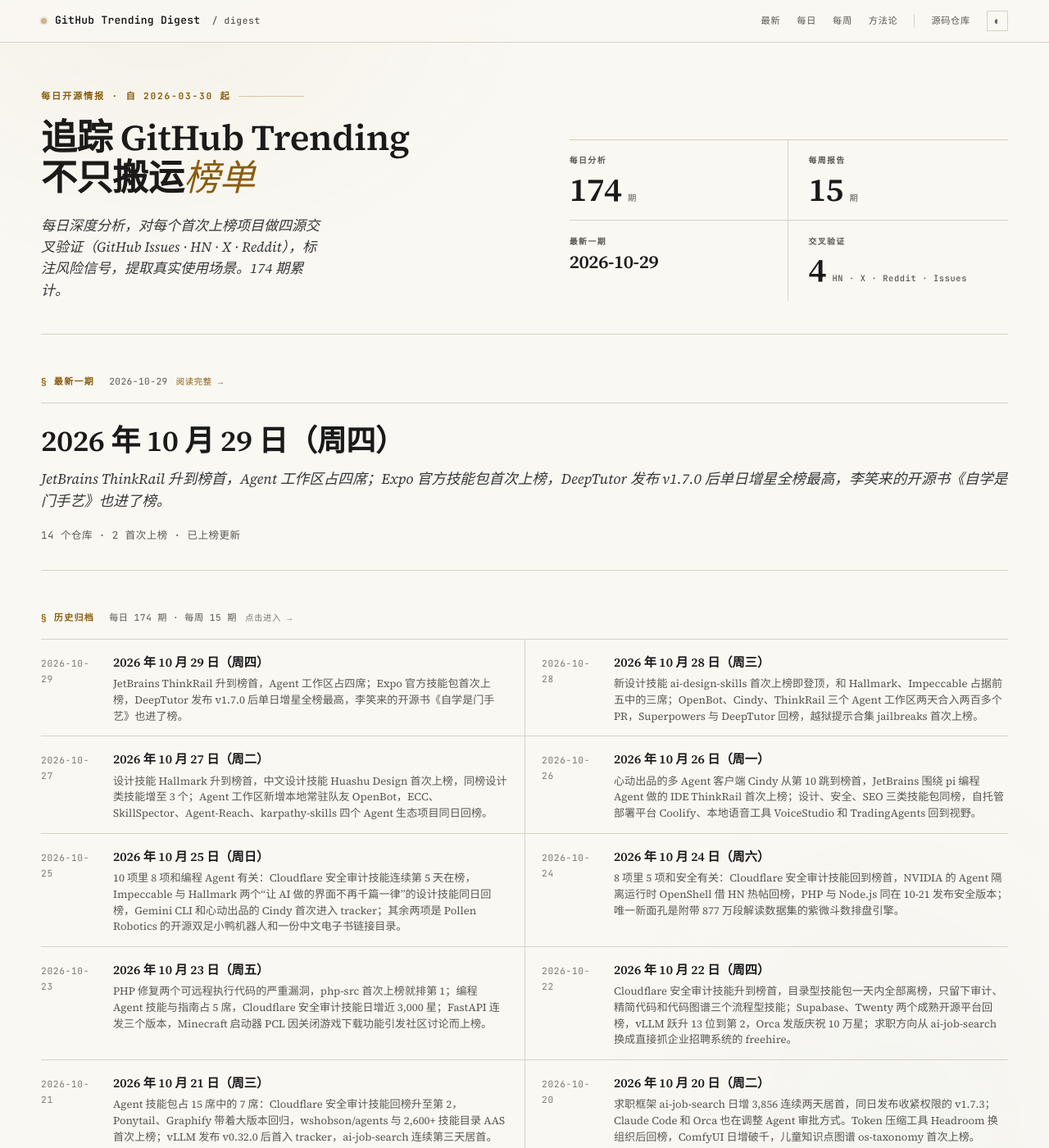
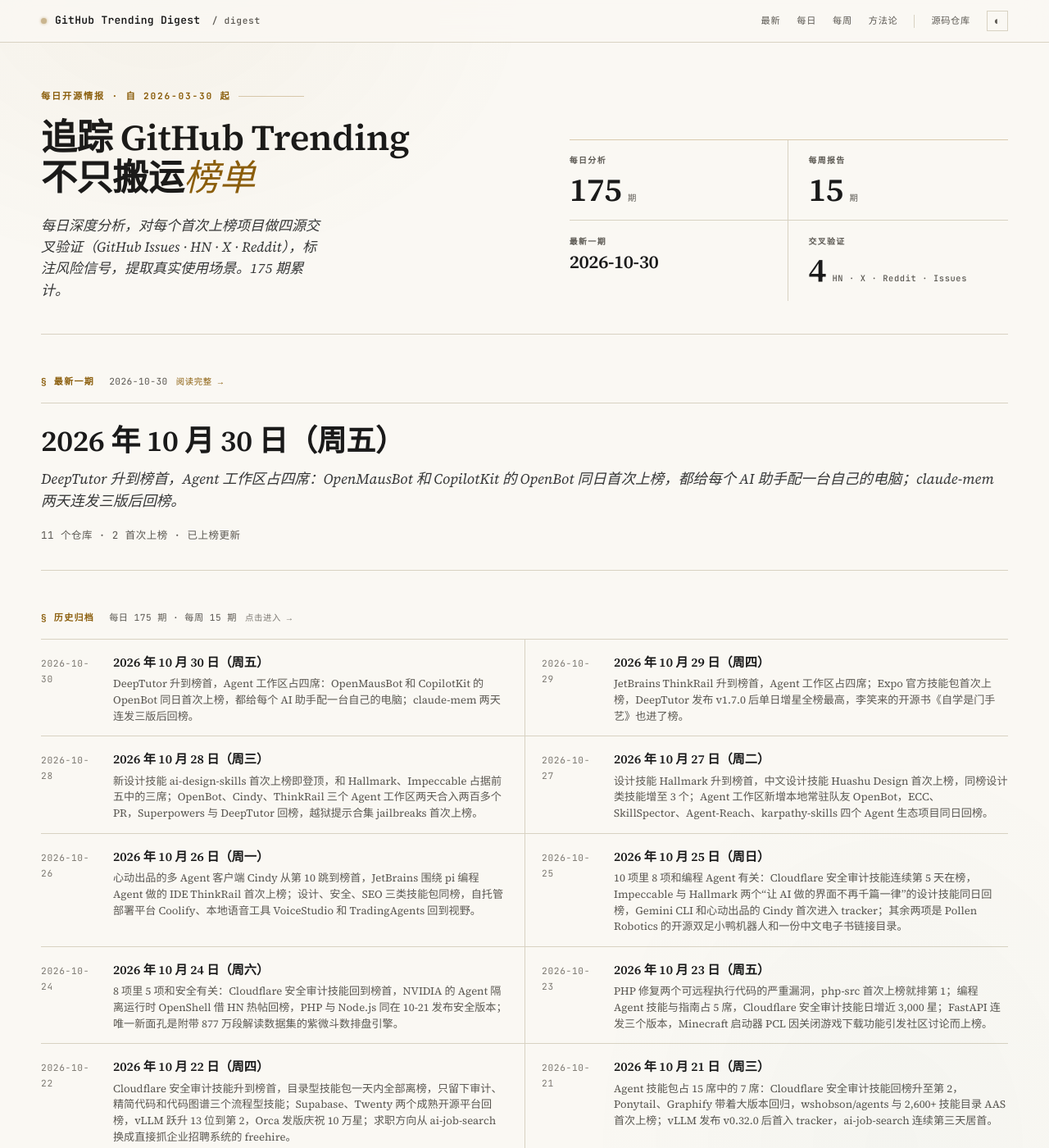
Before and after one commit to maxzyma/github-trending-digest, a Jekyll site: the page built from index.md, in a window 1280 px wide and 1400 px high. Shown: the whole window at 82% size. Built offline with Jekyll 4.4.1, drawn with Linux system fonts in a browser that asks for light colours; some of the changed lines change nothing that is shown; some of the changed text lies outside the part shown.

Commit message:
daily: 2026-10-30 public archive

```diff
--- /dev/null
+++ b/daily/2026-10-30-analysis.md
@@ -0,0 +1,168 @@
+---
+layout: daily
+date: 2026-10-30
+title: GitHub Trending 深度分析 — 2026 年 10 月 30 日（周五）
+subtitle: DeepTutor 升到榜首，Agent 工作区占四席：OpenMausBot 和 CopilotKit 的 OpenBot 同日首次上榜，都给每个 AI 助手配一台自己的电脑；claude-mem 两天连发三版后回榜。
+total: 11
+new_count: 2
+new_repos:
+  - repo: milind-soni/OpenMausBot
+    stars: 7528
+    star_delta: 1199
+    lang: TypeScript
+    source_strength: 中
+    risk_tags: ['privacy', 'dependency', 'vanity', 'bus_factor', 'compliance']
+  - repo: CopilotKit/OpenBot
+    stars: 8184
+    star_delta: 247
+    lang: TypeScript
+    source_strength: 中
+    risk_tags: ['dependency', 'stability', 'cost', 'vanity', '同名混淆']
+updated_repos:
+  - repo: HKUDS/DeepTutor
+    change: ↑3
+    days_listed: 3
+  - repo: obra/superpowers
+    change: ↑1
+    days_listed: 3
+  - repo: pbakaus/impeccable
+    change: ↑4
+    days_listed: 6
+  - repo: JetBrains/thinkrail
+    change: ↓3
+    days_listed: 5
+  - repo: nightly-labs/openbot
+    change: ↑3
+    days_listed: 4
+  - repo: elayadesign/ai-design-skills
+    change: ↓5
+    days_listed: 3
+  - repo: togg53192-cmd/jailbreaks
+    change: "="
+    days_listed: 3
+---
+
+# GitHub Trending 深度分析 — 2026 年 10 月 30 日（周五）
+
+_DeepTutor 升到榜首，Agent 工作区占四席：OpenMausBot 和 CopilotKit 的 OpenBot 同日首次上榜，都给每个 AI 助手配一台自己的电脑；claude-mem 两天连发三版后回榜。_
+
+_项目总数: 11 | 首次上榜: 2 | 重新上榜: 2 | 已上榜更新: 7 | 数据源: https://github.com/trending_
+
+## 本日主线
+
+**主线一：榜单地图 — 11 项全部和 AI 有关，Agent 工作区仍是最大一组。** 今日可分 5 组：
+
+- **Agent 工作区与 IDE**（4 项）—— `JetBrains/thinkrail`（↓3，#4）、`milind-soni/OpenMausBot`（NEW，#5）、`nightly-labs/openbot`（↑3，#6）、`CopilotKit/OpenBot`（NEW，#9）
+- **Claude Code 技能与扩展**（3 项）—— `obra/superpowers`（↑1，#2，308,606 ⭐）、`thedotmack/claude-mem`（RE，#8，104,848 ⭐）、`Donchitos/Claude-Code-Game-Studios`（RE，#11）
+- **设计技能**（2 项）—— `pbakaus/impeccable`（↑4，#3，今日 +2,870 为全榜最高）、`elayadesign/ai-design-skills`（↓5，#7）
+- **学习与教育**（1 项）—— `HKUDS/DeepTutor`（↑3，榜首，突破 5 万星）
+- **越狱提示**（1 项）—— `togg53192-cmd/jailbreaks`（=，#10）
+
+昨天的 macro、hallmark、cindy、LinkSwift、RuView、expo/skills 和《自学是门手艺》落榜，榜单从 14 项缩到 11 项。新进的 4 个项目里，2 个是 Agent 工作区，2 个是 Claude Code 生态的老项目回流。
+
+**主线二：Agent 工作区出现新形态 — 每个 AI 助手有一台自己的电脑，用户在聊天窗口里管它们。** OpenMausBot 和 CopilotKit 的 OpenBot 同日首次上榜，都以 xAI 的 Grok Bot 为参照：把多个 AI 助手做成聊天列表里的"同事"，每个助手配一台云端桌面、虚拟机或容器，能开浏览器、读写文件、操作应用，危险动作要经过审批。两者面向的人不同。OpenMausBot 是个人桌面应用，助手底层调用你本机已装的 `claude`、`codex`、`grok` 命令行，用你现有的订阅；CopilotKit/OpenBot 给企业部署在自己的服务器上，每次操作经网关按策略放行并留审计记录。加上已连续上榜 4 天的 nightly-labs/openbot（10-29 发布 v0.54.0），榜上有三个项目在做"给 AI 配电脑、让它长期干活"。两个 OpenBot 只是撞名，来自不同团队，代码互不相关。
+
+**主线三：Claude Code 生态的老项目带着新版本回榜。** claude-mem 是给 Claude Code 等编程助手做跨会话记忆的插件，10-28 到 10-29 连发 v15.4.0 到 v15.6.0，其中包括限制安装脚本走 HTTPS、拒绝跨域写入会话接口等安全修复，较 10-09 上次在榜时多了 6,330 星。Claude-Code-Game-Studios 用 49 个 Agent 模拟游戏工作室分工，10-19 的 v1.2.0 按 Anthropic 的技能编写指南重写了主流程，也不再默认放行所有 Shell 命令；它距上次在榜（04-20）已过半年，星数从约 1.05 万涨到 29,272。两者都已有较长的维护记录，适合在评估 Claude Code 插件时作为参照。
+
+**主线四：榜单解读提醒 — 几个项目的涨星需要对照维护状态看。** ai-design-skills 三天从 9,479 涨到 12,210 星，关注者 43 个，10-27 之后没有新提交，当天还把其中的 design-to-motion 技能移到了另一个仓库，目前仓库里只剩 landing-page-design 一个技能。OpenMausBot 7,528 星只有 19 个关注者，传播主要来自借 Grok Bot 话题的 KOL 帖子，不过它有 1,119 个 fork、几乎每天发版，外部贡献者也真实存在。jailbreaks 继续涨星，使用它本身违反主流模型厂商的使用条款。
+
+## 新上榜项目
+
+### [milind-soni/OpenMausBot](https://github.com/milind-soni/OpenMausBot) — NEW ⭐ 7,528（+1,199）| TypeScript | 信源：中
+
+**它是什么**: 一个桌面聊天应用，界面像 Telegram。联系人列表里每个"联系人"都是一个 AI 助手，你给它发消息派活，它在自己的电脑上完成。这台电脑可以是云端 Linux 桌面、本地隔离虚拟机，也可以在你明确开启后直接是你自己的 Mac 或 Ubuntu。
+
+**解决什么问题**: xAI 的 Grok Bot 提供了"一组 bot 当聊天联系人"的用法，但它是闭源云服务，只能用 Grok 模型，需要付费订阅。OpenMausBot 把同样的形态做成开源版：每个助手可以选不同模型，底层调用你本机已装好的 `claude`、`codex` 或 `grok` 命令行，数据存在本地 `~/.openmausbot`，敏感操作会弹出审批卡片。它还通过 Composio 接入 500 多个应用，也能经 USB 操作 Android 手机。
+
+**谁在用、怎么用**（来自 Issues/X）:
+- 场景 1: 已有 Claude Code 或 Codex 订阅的开发者，用多个助手各管一台虚拟机跑浏览、点击、手机自动化等任务；社区在推进多机电脑池（#508）等功能。
+- 场景 2: 多语言用户在实际使用移动端和桌面端，例如日本用户报告 iOS 上日文假名输入消失或被误发送（#1334），中文用户在补全简体中文翻译，目前缺 1,280 个词条（#1880）。
+- 场景 3: X 上一位提过两个 PR 的独立贡献者称它是"目前最接近 Grok Bot 的开源项目"，但也提到早期因没有 iOS 版卸载过。
+
+**社区怎么评价**:
+- 正面: 迭代很快，上线约 80 天发了 91 个版本，10-30 发布 v0.1.134；除作者外有几位贡献者提交了数百次；提供签名公证的 macOS 安装包、Windows 和 Ubuntu 安装包以及 iOS 客户端。
+- 负面: Ubuntu Wayland 下控制主机仍未开启（#345）；部分高讨论度 PR 积压较久，如 #1126（9 月提交、45 条评论）仍未合并；一篇第三方评测认为它不如 Grok Bot 顺滑。
+- 健康度: 7,528 stars / 19 subscribers ≈ 396:1；1,119 forks；550 个 open 项中 196 个是 PR；作者 milind-soni 提交 4,212 次，占前几名贡献者的约七成；2026-08-11 创建。HN 只有一条 1 分、零评论的帖子，Reddit 无讨论；X 上以作者和 KOL 借 Grok Bot 话题推广为主，独立使用反馈很少。
+
+**风险与争议**:
+- **privacy**: 开启主机控制后，助手可以直接操作你的电脑和手机，并通过 Composio 获得第三方应用授权，权限范围很大，公司电脑上使用前需评估。
+- **dependency**: 依赖 Claude、Codex、Grok 命令行及各自订阅，云桌面依赖 Composio 和赞助方服务。
+- **vanity**: 星数与关注者比例偏高，传播主要靠 KOL 借热点，HN 和 Reddit 上没有讨论；大量 fork 和外部 PR 说明有真实开发者参与，热度需要谨慎解读。
+- **bus_factor**: 提交高度集中在作者一人。
+- **compliance**: README 大量使用 Grok Bot、Meta Muse 等他方产品名做对比宣传；项目声明没有发行代币，市面上同名代币与其无关。
+
+**技术备注**: TypeScript + React 19 + Electron，Apache-2.0 许可；可用 `npm i -g openmausbot` 安装，本地在 127.0.0.1 起一个调度服务管理各助手进程。
+
+### [CopilotKit/OpenBot](https://github.com/CopilotKit/OpenBot) — NEW ⭐ 8,184（+247）| TypeScript | 信源：中
+
+**它是什么**: CopilotKit 团队做的"AI 同事"平台，公司可以把它装在自己的服务器上。每个 AI 同事有独立的容器、Chromium 浏览器、登录状态和文件目录，你像给同事派活一样交代任务。它对网页、文件和 MCP 工具的每一次操作都先经过一道网关，按策略放行或拦下并记录在案；碰到不该独自完成的事，就交给人接手，处理完再交回去。
+
+**解决什么问题**: 企业想用 Grok Bot 这类"带电脑的 Agent"，又不愿把数据和操作交给托管服务。OpenBot 用 Docker Compose 部署在企业自己的环境里，数据存在自己的 PostgreSQL，模型自选。Agent 本身可替换：任何支持 AG-UI 协议的 Agent 都能接入。AG-UI（Agent-User Interaction Protocol）是 CopilotKit 发起的开放协议，规定 Agent 和前端界面之间如何传递消息、状态和工具调用，LangGraph、Mastra、CrewAI 等框架写的 Agent 可以按它接入。
+
+**谁在用、怎么用**（来自 Issues/HN/X）:
+- 场景 1: 仓库自带的示例按企业场景配置同事，默认有"通用助理"和"知识库问答"两个，另有风险分析示例，覆盖报销审核、会议纪要转待办、工单分诊。未找到外部团队公开的生产案例。
+- 场景 2: 有用户接入电商和第三方工具时踩到策略误判和集成问题：给 Shopify 订单写备注被当成"动钱"操作拦下，退款反而放行（#890）；Composio 插件发错了认证 header（#817）。
+- 场景 3: 多同事协作仍有缺口，一个同事记住的事实被误报为另一个同事也记得（#714），内置同事无法转交任务（#399）。
+
+**社区怎么评价**:
+- 正面: 团队开发活跃，累计 706 个 PR，46 位贡献者，10-29 仍有提交；审批网关和审计记录直接回应企业对"Agent 能动手"的安全顾虑。
+- 负面: README 自标 Beta；10-12 发布 v0.2.0 后 18 天没有新版本；外部用户提交的 issue 较少，大部分讨论来自团队成员。
+- 健康度: 8,184 stars / 33 subscribers ≈ 248:1；1,048 forks；52 个 open 项（33 issue、19 PR）；第一贡献者约占 27%，前三名约占一半；2026-08-17 创建。HN 只有一条 8 月的 Show HN（12 分、1 条评论），X 上以 CopilotKit 官方和联合创始人推广为主，Reddit 无讨论。
+
+**风险与争议**:
+- **dependency**: 服务端启动需要 CopilotKit Intelligence 的 key，会话和记忆都存在 Intelligence 里；免费开发者计划可在本机 Docker 里运行，生产用量和价格需另行确认。
+- **stability**: 仍是 Beta，安全策略有误判（#890），多同事记忆和交接有已知问题（#714、#399）。
+- **cost**: 每个同事常驻一个 Chromium 实例，加上自备模型的 token 费用，同事数量多时资源开销明显。
+- **vanity**: 星数与关注者比例偏高，HN 和 Reddit 讨论很少，传播以官方推广为主，热度需要谨慎解读。
+- **同名混淆**: 与同榜的 nightly-labs/openbot 只是撞名，后者是本地桌面应用、非商业许可，两者代码和定位无关，搜索和安装时注意区分。
+
+**技术备注**: TypeScript，MIT 许可；Docker Compose + PostgreSQL + Bun 1.4 以上部署，模型密钥自备。
+
+## 重新上榜项目
+
+### thedotmack/claude-mem — RE（#8，上次上榜 2026-10-09）
+
+- **Stars**: 104,848（今日 +336，较 10-09 的 98,518 增加 +6,330），突破 10 万星
+- **更新**: 10-28 至 10-29 连发 v15.4.0、v15.5.0、v15.6.0。v15.6.0 把 My Work 视图的状态统一到一个 store，刷新和浏览器前进后退能保留视图、筛选和打开的请求；同期合入多项安全修复：可执行文件查找不再搜索当前目录（#5148）、安装脚本强制 HTTPS（#5149）、会话接口拒绝跨域浏览器写入（#5162），并新增按天数清理 worker 日志（#5186）。
+
+### Donchitos/Claude-Code-Game-Studios — RE（#11，上次上榜 2026-04-20）
+
+- **Stars**: 29,272（今日 +353，较 04-20 的约 10,511 增加约 +18,761）
+- **更新**: 10-19 发布 v1.2.0。`/start`、`/create-stories`、`/dev-story`、`/story-done` 等主流程技能按 Anthropic 技能编写指南重写，固定步骤交给辅助脚本；故事模板新增 `## Files` 段，用来核对改动范围；引擎参考升级到 Godot 4.7 和 Unreal Engine 5.8；不再有技能预先放行所有 Shell 命令。10-19 之后无新提交。
+
+## 已上榜项目更新
+
+### HKUDS/DeepTutor — ↑3（连续上榜 3 天，#1）
+
+- **Stars**: 50,200（今日 +1,930，较 10-29 的 48,106 增加 +2,094），突破 5 万星
+- **更新**: 无新版本，仍是 10-28 发布的 v1.7.0；当天另合并了开发者文档并修复 PyPI 发布流程。
+
+### obra/superpowers — ↑1（连续上榜 3 天，#2）
+
+- **Stars**: 308,606（今日 +1,034，较 10-29 的 307,498 增加 +1,108）
+- **更新**: 无显著更新，最近版本仍是 10-21 的 v7.0.1。
+
+### pbakaus/impeccable — ↑4（连续上榜 6 天，#3）
+
+- **Stars**: 95,444（今日 +2,870，较 10-29 的 92,816 增加 +2,628）
+- **更新**: 10-29 集中修复检测引擎：目录扫描纳入 `.mjs` 和 `.cjs` 文件（#1225），修复多字节字符前的百分号转义导致崩溃（#1226），背景简写按最后一层取色（#1217）；CI 升级到 Bun 1.4.4。
+
+### JetBrains/thinkrail — ↓3（连续上榜 5 天，#4）
+
+- **Stars**: 6,044（今日 +1,117，较 10-29 的 5,127 增加 +917）
+- **更新**: 10-29 发布正式版 v0.3.0。同日加入应用内问卷（#997），子 Agent 能正确加载注册其模型提供方的扩展（#1027），后台任务完成后不再停留在侧栏。
+
+### nightly-labs/openbot — ↑3（连续上榜 4 天，#6）
+
+- **Stars**: 3,910（今日 +709，较 10-29 的 3,295 增加 +615）
+- **更新**: 10-29 发布 v0.54.0。自托管服务器的成员上限改为按许可证用户数（#3934），语音听写和朗读可接入自建的 OpenAI 兼容语音服务（#3914），可以登录 Make 的 MCP 服务（#3926），Agent 回合在计划步骤未完成时会继续执行（#3918）。
+
+### elayadesign/ai-design-skills — ↓5（连续上榜 3 天，#7）
+
+- **Stars**: 12,210（今日 +1,187，较 10-29 的 11,199 增加 +1,011）
+- **更新**: 10-27 之后无新提交。当天 design-to-motion 技能已迁到 elayadesign/Design 仓库，本仓库只剩 landing-page-design 一个技能；关注者 43 个。
+
+### togg53192-cmd/jailbreaks — =（连续上榜 3 天，#10）
+
+- **Stars**: 9,115（今日 +1,594，较 10-29 的 7,198 增加 +1,917）
+- **更新**: 无显著更新，最近提交仍是 10-28 合入的 PR #23。
--- /dev/null
+++ b/daily/2026-10-30.md
@@ -0,0 +1,17 @@
+# GitHub Trending 每日榜单 — 2026 年 10 月 30 日（周五）
+
+| # | 项目 | Stars | 今日 | 排名变化 |
+|---|------|-------|------|---------|
+| 1 | [HKUDS/DeepTutor](https://github.com/HKUDS/DeepTutor) | 50,200 | +1,930 | ↑3 |
+| 2 | [obra/superpowers](https://github.com/obra/superpowers) | 308,606 | +1,034 | ↑1 |
+| 3 | [pbakaus/impeccable](https://github.com/pbakaus/impeccable) | 95,444 | +2,870 | ↑4 |
+| 4 | [JetBrains/thinkrail](https://github.com/JetBrains/thinkrail) | 6,044 | +1,117 | ↓3 |
+| 5 | [milind-soni/OpenMausBot](https://github.com/milind-soni/OpenMausBot) | 7,528 | +1,199 | NEW |
+| 6 | [nightly-labs/openbot](https://github.com/nightly-labs/openbot) | 3,910 | +709 | ↑3 |
+| 7 | [elayadesign/ai-design-skills](https://github.com/elayadesign/ai-design-skills) | 12,210 | +1,187 | ↓5 |
+| 8 | [thedotmack/claude-mem](https://github.com/thedotmack/claude-mem) | 104,848 | +336 | RE |
+| 9 | [CopilotKit/OpenBot](https://github.com/CopilotKit/OpenBot) | 8,184 | +247 | NEW |
+| 10 | [togg53192-cmd/jailbreaks](https://github.com/togg53192-cmd/jailbreaks) | 9,115 | +1,594 | = |
+| 11 | [Donchitos/Claude-Code-Game-Studios](https://github.com/Donchitos/Claude-Code-Game-Studios) | 29,272 | +353 | RE |
+
+> 数据源：<https://github.com/trending> · 抓取于 2026-10-30
--- a/index.md
+++ b/index.md
@@ -48,6 +48,7 @@
 
 ## Daily Analysis
 
+- [2026-10-30](daily/2026-10-30-analysis) — DeepTutor 升到榜首，Agent 工作区占四席：OpenMausBot 和 CopilotKit 的 OpenBot 同日首次上榜，都给每个 AI 助手配一台自己的电脑；claude-mem 两天连发三版后回榜。
 - [2026-10-29](daily/2026-10-29-analysis) — JetBrains ThinkRail 升到榜首，Agent 工作区占四席；Expo 官方技能包首次上榜，DeepTutor 发布 v1.7.0 后单日增星全榜最高，李笑来的开源书《自学是门手艺》也进了榜。
 - [2026-10-28](daily/2026-10-28-analysis) — 新设计技能 ai-design-skills 首次上榜即登顶，和 Hallmark、Impeccable 占据前五中的三席；OpenBot、Cindy、ThinkRail 三个 Agent 工作区两天合入两百多个 PR，Superpowers 与 DeepTutor 回榜，越狱提示合集 jailbreaks 首次上榜。
 - [2026-10-27](daily/2026-10-27-analysis) — 设计技能 Hallmark 升到榜首，中文设计技能 Huashu Design 首次上榜，同榜设计类技能增至 3 个；Agent 工作区新增本地常驻队友 OpenBot，ECC、SkillSpector、Agent-Reach、karpathy-skills 四个 Agent 生态项目同日回榜。
```
